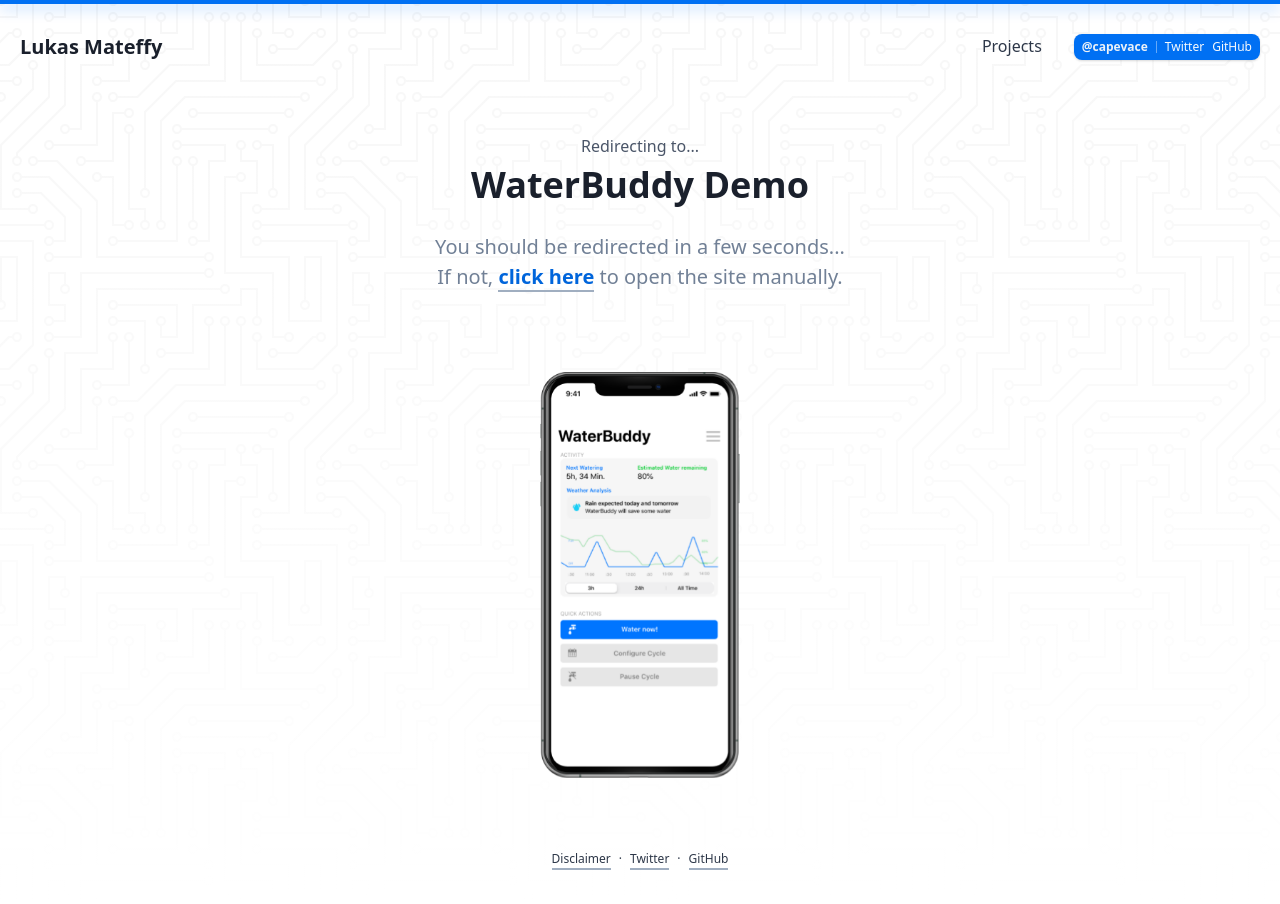
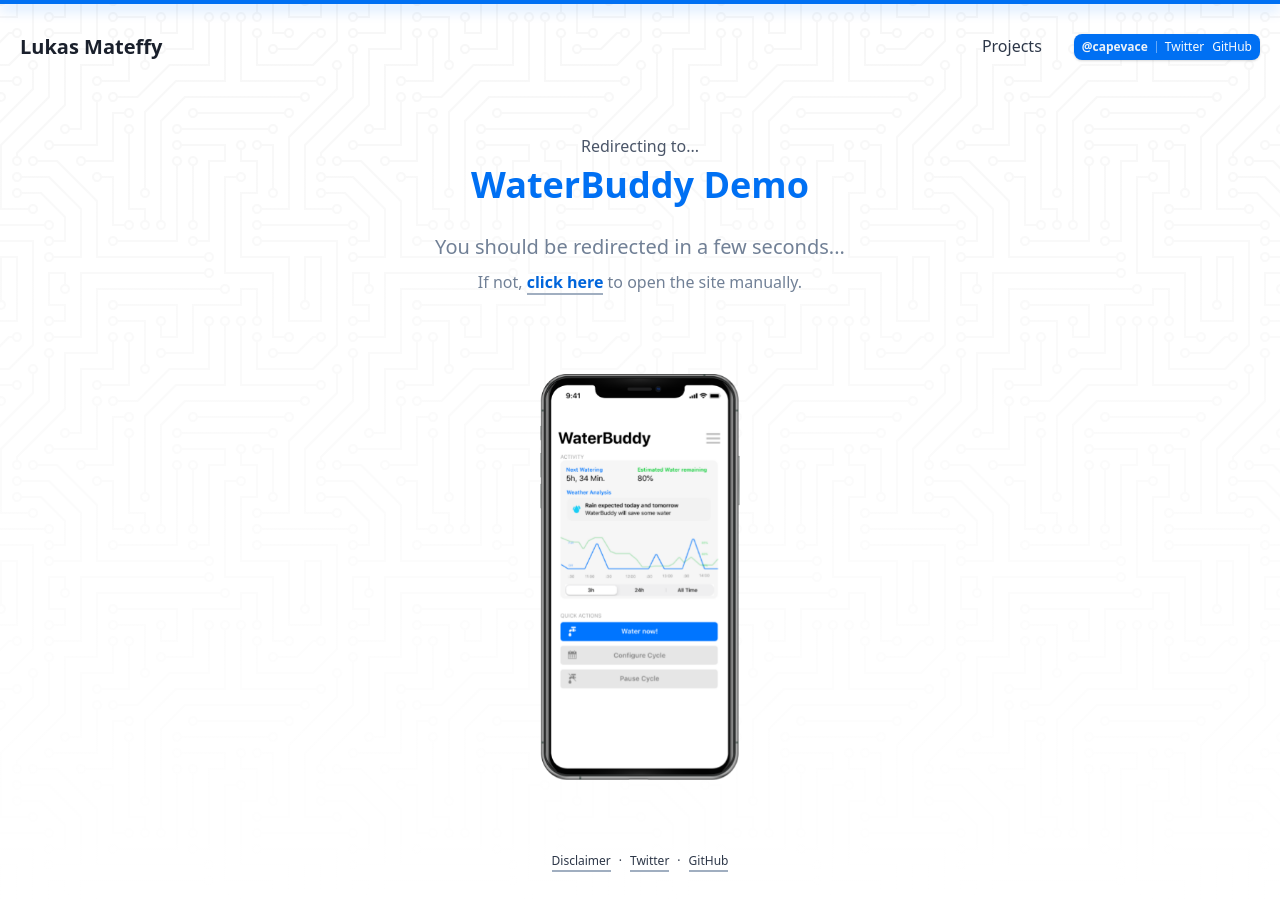
Before and after one commit to Capevace/capevace.github.io, a Jekyll site: the page built from _redirects/waterbuddy.md, in a window 1280 px wide. Built offline with Jekyll 4.4.1, drawn with Linux system fonts in a browser that asks for light colours; some web fonts are replaced.

Commit message:
Updated redirect page

```diff
--- a/_layouts/base.html
+++ b/_layouts/base.html
@@ -2,7 +2,7 @@
 <html lang="en">
   <head>
     <meta charset="utf-8" />
-    <meta name="viewport" content="width=device-width, initial-scale=1" />
+    <meta name="viewport" content="width=device-width, initial-scale=1, viewport-fit=cover" />
     <meta
       name="description"
       content="{{ page.excerpt | default: site.description | strip_html | normalize_whitespace | truncate: 160 | escape }}"
@@ -38,7 +38,7 @@
   <body class="antialiased relative min-h-screen">
     <div class="absolute inset-t-0 inset-x-0 bg-blue-500 h-1 shadow-blue"></div>
 
-    {{content}}
+    <main style="padding: env(safe-area-inset-top) env(safe-area-inset-right) env(safe-area-inset-bottom) env(safe-area-inset-left);">{{content}}</main>
 
     <!-- Load fonts here so its not blocking first paint -->
     <link
--- a/_layouts/redirect.html
+++ b/_layouts/redirect.html
@@ -13,10 +13,13 @@ layout: default
 			<span class="text-4xl font-semibold text-gray-900 text-blue-500">{{page.title}}</span>
 		</h1>
 		<h2
-			class="font-medium text-gray-600 text-xl text-center fade-in delay-300 mb-20 markdown"
+			class="font-medium text-gray-600 text-xl text-center fade-in delay-300 mb-2 sm:mb-2"
 		>
 			You should be redirected in a few seconds...
-			<br />
+		</h2>
+		<h2
+			class="font-medium text-gray-600 text-center fade-in delay-300 mb-20 markdown  text-base"
+		>
 			If not, <a class="" href="{{page.link}}">click here</a> to open the site manually.
 		</h2>
 	</section>
```
Also changed, not shown: _redirects/waterbuddy.md (+1 -0 lines), assets/css/style.css.
